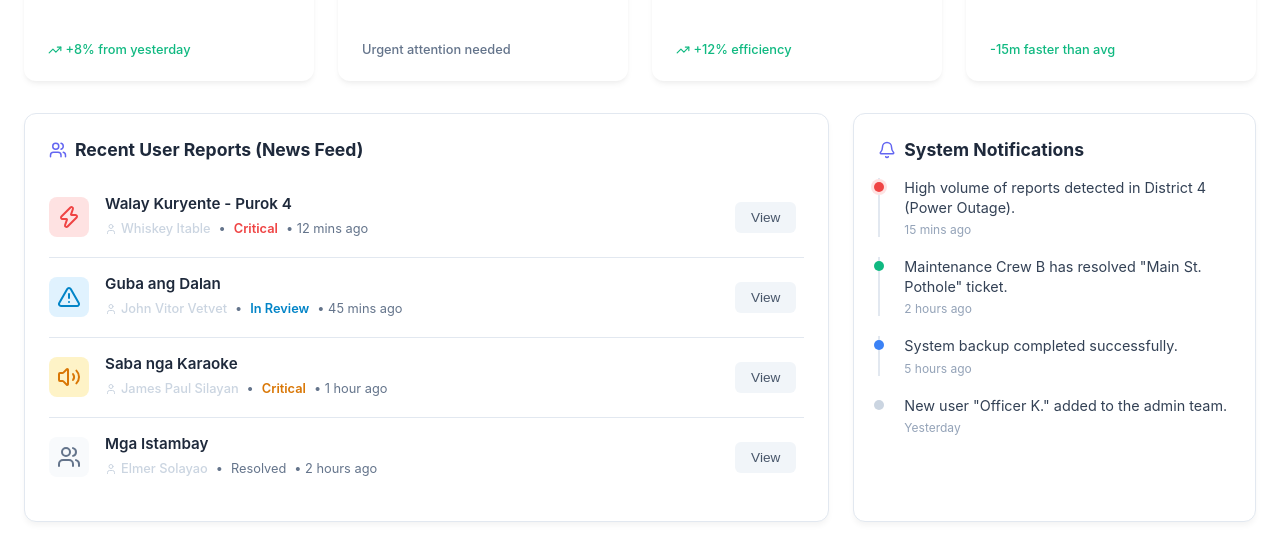
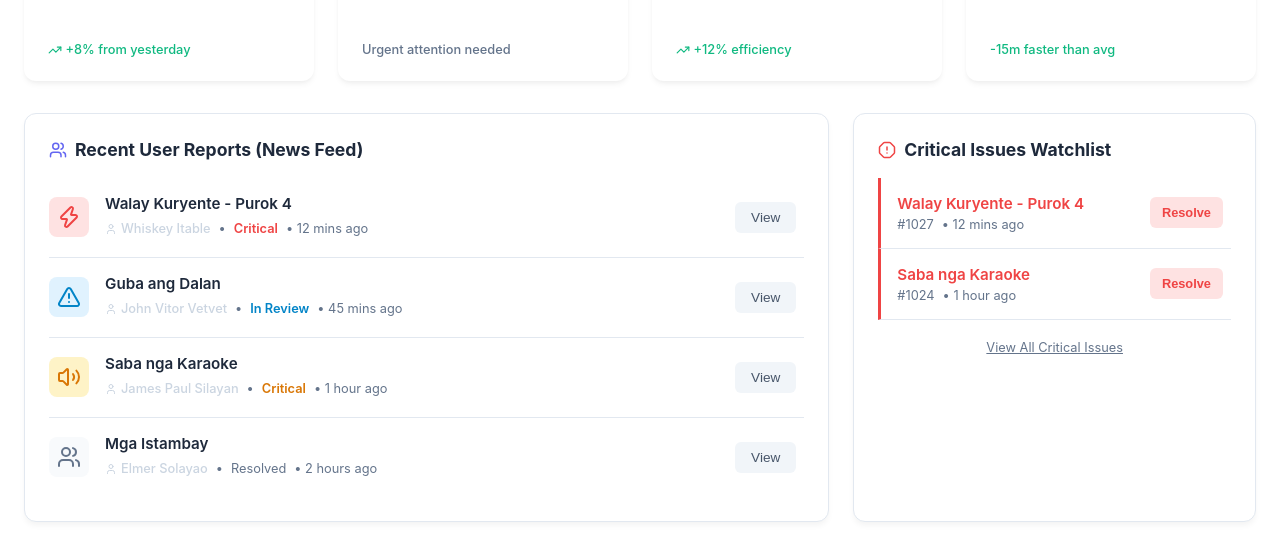
Before and after one commit to arribahomestay/tagomoie, a plain HTML site: page admin-portal/pages/dashboard/view.html in a window 1280 px wide. Shown: the part 216-776 px from the top of the page. Drawn offline with nearby package versions, Linux system fonts and the light colour scheme.

Commit message:
poy bago

```diff
--- a/admin-portal/pages/dashboard/view.html
+++ b/admin-portal/pages/dashboard/view.html
@@ -306,32 +306,44 @@
         <!-- Right: Notifications/Activity -->
         <div class="card">
             <div class="section-title">
-                <i data-lucide="bell" style="width: 18px; color: #6366f1;"></i>
-                System Notifications
+                <i data-lucide="alert-octagon" style="width: 18px; color: #ef4444;"></i>
+                Critical Issues Watchlist
             </div>
 
-            <div class="timeline-item">
-                <span class="timeline-dot urgent"></span>
-                <div class="timeline-content">High volume of reports detected in District 4 (Power Outage).</div>
-                <span class="timeline-time">15 mins ago</span>
+            <!-- Critical Item 1 -->
+            <div class="report-item" style="border-left: 3px solid #ef4444; padding-left: 1rem;">
+                <div class="report-info">
+                    <div class="report-title" style="color: #ef4444;">Walay Kuryente - Purok 4</div>
+                    <div class="report-meta">
+                        <span>#1027</span> • 12 mins ago
+                    </div>
+                </div>
+                <button class="btn-action btn-view"
+                    onclick="openDetails('#1027', 'Walay Kuryente', 'Whiskey Itable', 'Today', 'Critical', 'Walay kuryente sa among area sukad pa ganihang hapon.')"
+                    style="background: #fee2e2; color: #ef4444; border: none; padding: 0.5rem 0.75rem; border-radius: 6px; font-weight: 600; font-size: 0.8rem; cursor: pointer;">
+                    Resolve
+                </button>
             </div>
 
-            <div class="timeline-item">
-                <span class="timeline-dot success"></span>
-                <div class="timeline-content">Maintenance Crew B has resolved "Main St. Pothole" ticket.</div>
-                <span class="timeline-time">2 hours ago</span>
+            <!-- Critical Item 2 -->
+            <div class="report-item" style="border-left: 3px solid #ef4444; padding-left: 1rem;">
+                <div class="report-info">
+                    <div class="report-title" style="color: #ef4444;">Saba nga Karaoke</div>
+                    <div class="report-meta">
+                        <span>#1024</span> • 1 hour ago
+                    </div>
+                </div>
+                <button class="btn-action btn-view"
+                    onclick="openDetails('#1024', 'Saba nga Karaoke', 'James Paul Silayan', 'Today', 'Critical', 'Saba kaayo ang karaoke sa silingan bisag lawom na ang gabii. Dili na mi katulog.')"
+                    style="background: #fee2e2; color: #ef4444; border: none; padding: 0.5rem 0.75rem; border-radius: 6px; font-weight: 600; font-size: 0.8rem; cursor: pointer;">
+                    Resolve
+                </button>
             </div>
 
-            <div class="timeline-item">
-                <span class="timeline-dot info"></span>
-                <div class="timeline-content">System backup completed successfully.</div>
-                <span class="timeline-time">5 hours ago</span>
-            </div>
-
-            <div class="timeline-item">
-                <span class="timeline-dot"></span>
-                <div class="timeline-content">New user "Officer K." added to the admin team.</div>
-                <span class="timeline-time">Yesterday</span>
+            <div style="text-align: center; margin-top: 1rem;">
+                <span
+                    style="font-size: 0.8rem; color: var(--text-secondary); cursor: pointer; text-decoration: underline;">View
+                    All Critical Issues</span>
             </div>
         </div>
     </div>
```
